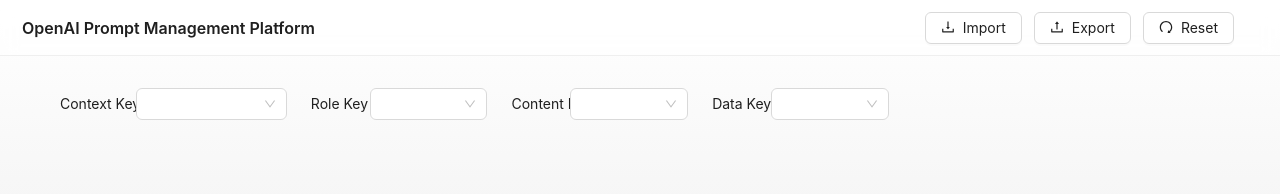
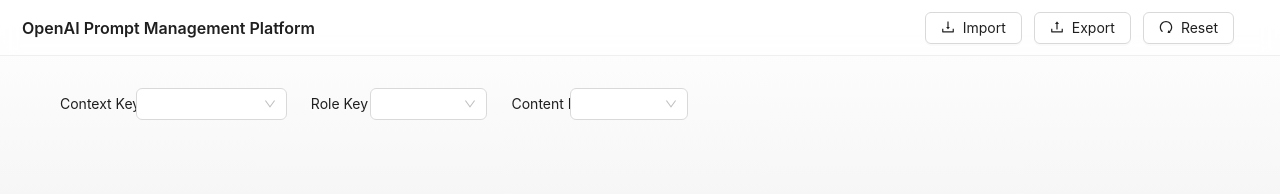
Before and after one commit to salphal/ai-prompt-front, a React (Vite) app: page /edit-prompt in a window 1280 px wide. Shown: the top 194 px of the page. Built offline with nearby package versions, Linux system fonts and the light colour scheme.

Commit message:
fix: 🐛 remove unused select

```diff
--- a/src/pages/edit-prompt/constants/form.ts
+++ b/src/pages/edit-prompt/constants/form.ts
@@ -1,13 +1,13 @@
 export const PROMPT_FORM_KEYS = {
-	contextKey: 'contextKey',
+  contextKey: 'contextKey',
   roleKey: 'role',
   contentKey: 'content',
-  dataKey: 'data',
+  dataKey: 'date',
 };
 
 export const PROMPT_FORM_LABELS: any = {
-	[PROMPT_FORM_KEYS.contextKey]: 'Context Key',
+  [PROMPT_FORM_KEYS.contextKey]: 'Context Key',
   [PROMPT_FORM_KEYS.roleKey]: 'Role Key',
   [PROMPT_FORM_KEYS.contentKey]: 'Content Key',
-  [PROMPT_FORM_KEYS.dataKey]: 'Data Key',
+  [PROMPT_FORM_KEYS.dataKey]: 'Date Key',
 };
--- a/src/pages/edit-prompt/edit-prompt.tsx
+++ b/src/pages/edit-prompt/edit-prompt.tsx
@@ -204,11 +204,11 @@ const EditPrompt: React.FC<EditPromptProps> = (props: EditPromptProps) => {
                 <Select options={contextKeysOptions()} filterOption={selectFilterOption} showSearch allowClear/>
               </Form.Item>
             </Col>
-            <Col span={4}>
-              <Form.Item name={PROMPT_FORM_KEYS.dataKey} label={PROMPT_FORM_LABELS[PROMPT_FORM_KEYS.dataKey]}>
-                <Select options={contextKeysOptions()} filterOption={selectFilterOption} showSearch allowClear/>
-              </Form.Item>
-            </Col>
+            {/*<Col span={4}>*/}
+            {/*  <Form.Item name={PROMPT_FORM_KEYS.dataKey} label={PROMPT_FORM_LABELS[PROMPT_FORM_KEYS.dataKey]}>*/}
+            {/*    <Select options={contextKeysOptions()} filterOption={selectFilterOption} showSearch allowClear/>*/}
+            {/*  </Form.Item>*/}
+            {/*</Col>*/}
           </Row>
         </Form>
 
```
